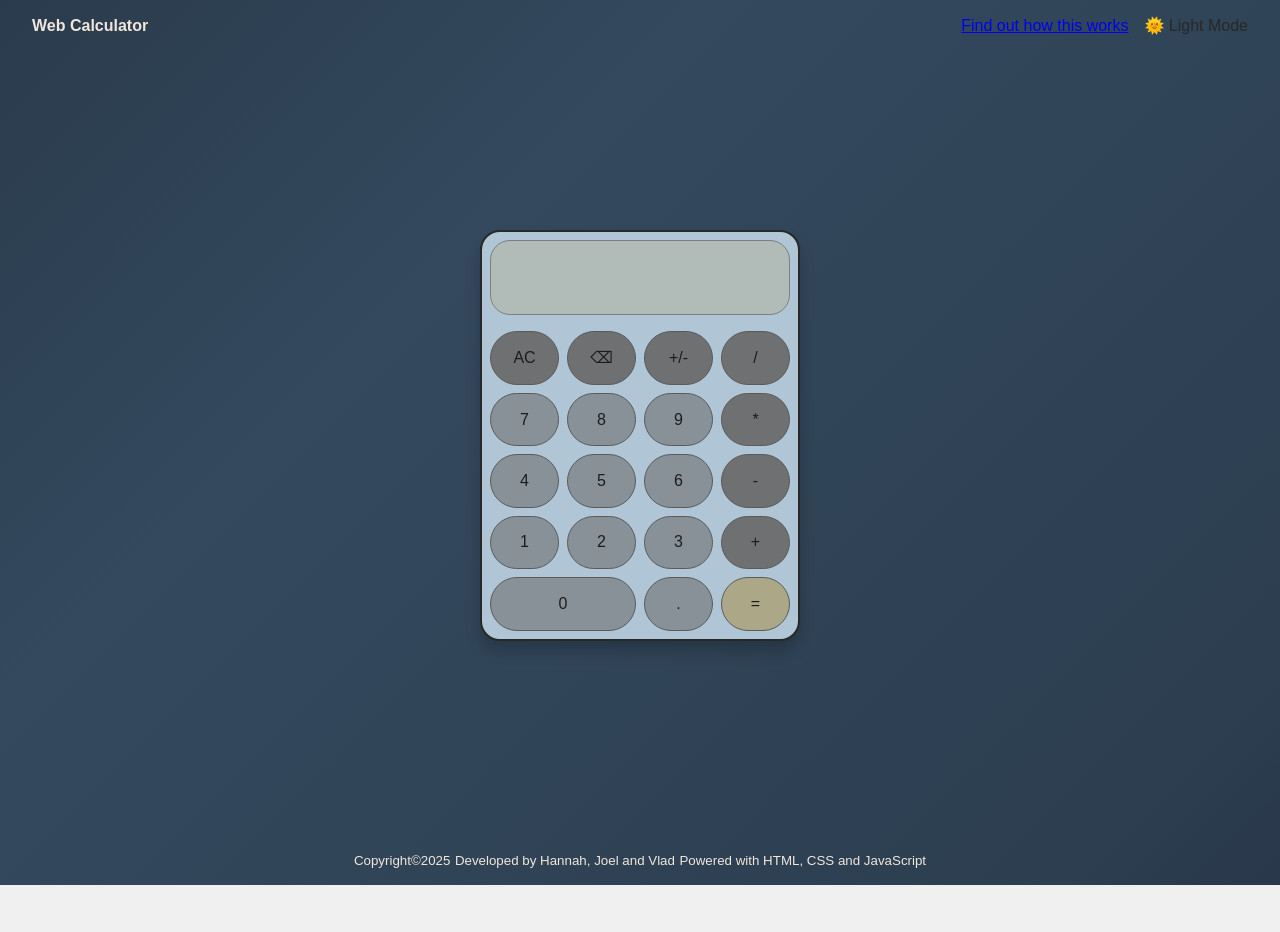
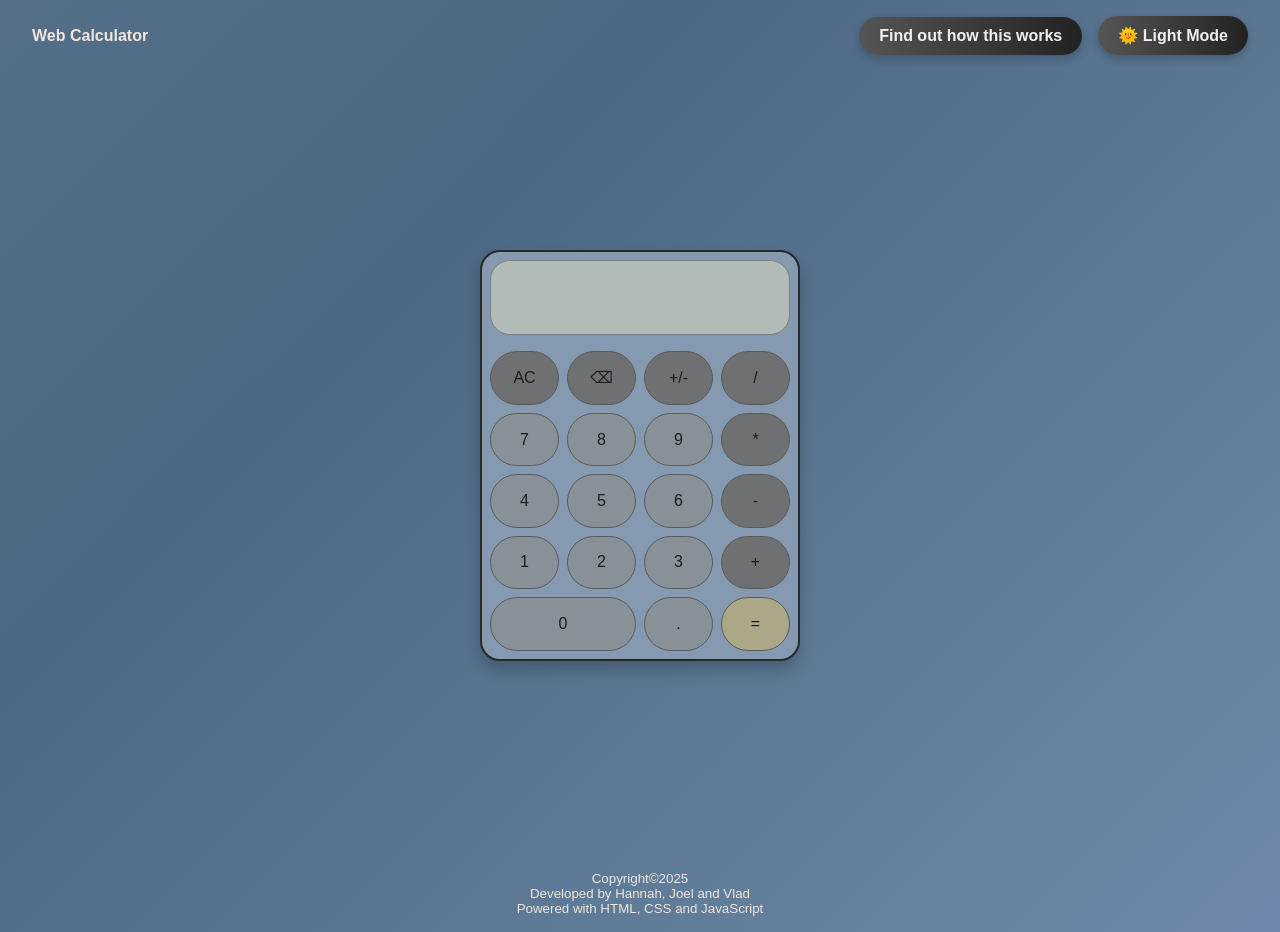
Before and after one commit to joelnicell/fd-js-calculator, a plain HTML site: page index.html in a window 1280 px wide. Both pictures are taken after a click on the button "🌙 Night Mode". Before the commit the page ends 885 px from the top, so only its background shows below. Drawn offline with Linux system fonts and the light colour scheme.

Commit message:
Update styles.css

```diff
--- a/styles.css
+++ b/styles.css
@@ -94,14 +94,14 @@
 body.night-mode {
   background: linear-gradient(
     -45deg,
-    #1a1a2e,
-    #16213e,
-    #0f3460,
-    #1a1a2e,
-    #2c3e50,
-    #34495e,
-    #22313f,
-    #3b3b58
+    #6a6a97,
+    #5f77ba,
+    #2d62a3,
+    #8787d6,
+    #6885a1,
+    #4c6884,
+    #5b748b,
+    #9292be
   );
   background-size: 400% 400%;
   animation: gradientNight 50s ease infinite;
@@ -130,7 +130,7 @@
 
 #calculator {
   border: 2px solid var(--color-primary);
-    background-color: #b0c6d6;
+  background-color: #859ab1;
   padding: 8px;
   border-radius: 20px;
   box-shadow: 0 10px 15px rgba(0, 0, 0, 0.2);
@@ -148,13 +148,23 @@
   all: unset;
 }
 
+button:hover {
+  filter: brightness(110%);
+  cursor: pointer;
+}
+
+button:active {
+  transform: translateY(2px);
+  box-shadow: inset 0 2px 4px rgba(0, 0, 0, 0.2);
+}
+
 .calc-btn {
   grid-column: span 1;
   grid-row: span 1;
   border-radius: 50px;
   border: 1px solid grey;
   text-align: center;
-    background: #c3cfd9;
+  background: #c3cfd9;
 }
 
 .calc-btn:active,
@@ -192,7 +202,7 @@
 #multiple-btn,
 #minus-btn,
 #plus-btn {
-    background: #9fa0a1;
+  background: #9fa0a1;
 }
 
 #equals-btn {
@@ -236,6 +246,79 @@
   font-size: 1rem;
 }
 
+.small-footer {
+  display: flex;
+  text-align: center;
+  justify-content: center;
+}
+
 body.night-mode #calc-display {
   color: var(--color-primary);
 }
+
+
+#toggle-theme-btn {
+  background: #425a90;
+  background: linear-gradient(to right, #182848, #4b6cb7);
+  color: white;
+  padding: 10px 20px;
+  border-radius: 30px;
+  font-weight: bold;
+  font-size: 1rem;
+  border: none;
+  transition: background 0.3s ease, transform 0.2s ease;
+  box-shadow: 0 4px 8px rgba(0,0,0,0.2);
+}
+
+#toggle-theme-btn:hover {
+  background: linear-gradient(to right, #1d2b64, #5a6cbf);
+  transform: scale(1.05);
+  cursor: pointer;
+}
+
+#toggle-theme-btn:active {
+  transform: scale(0.98);
+  box-shadow: inset 0 2px 4px rgba(0,0,0,0.3);
+}
+
+body.night-mode #toggle-theme-btn {
+  background: linear-gradient(to right, #555, #222);
+  color: #f0f0f0;
+}
+
+.find-out-link {
+  background: linear-gradient(to right, #182848, #4b6cb7);
+  color: white;
+  padding: 10px 20px;
+  border-radius: 30px;
+  font-weight: bold;
+  font-size: 1rem;
+  text-decoration: none;
+  display: inline-block;
+  transition: background 0.3s ease, transform 0.2s ease;
+  box-shadow: 0 4px 8px rgba(0, 0, 0, 0.2);
+}
+
+.find-out-link:hover {
+  background: linear-gradient(to right, #1d2b64, #5a6cbf);
+  transform: scale(1.05);
+}
+
+.find-out-link:active {
+  transform: scale(0.98);
+  box-shadow: inset 0 2px 4px rgba(0, 0, 0, 0.3);
+}
+
+body.night-mode .find-out-link {
+  background: linear-gradient(to right, #555, #222);
+  color: #f0f0f0;
+}
+
+#operators-explained {
+  font-size: 2vh;
+  padding: 15vh;
+}
+
+.addition-title, .substraction-title, .multiply-title, .division-title {
+  padding: 5vh;
+}
```
